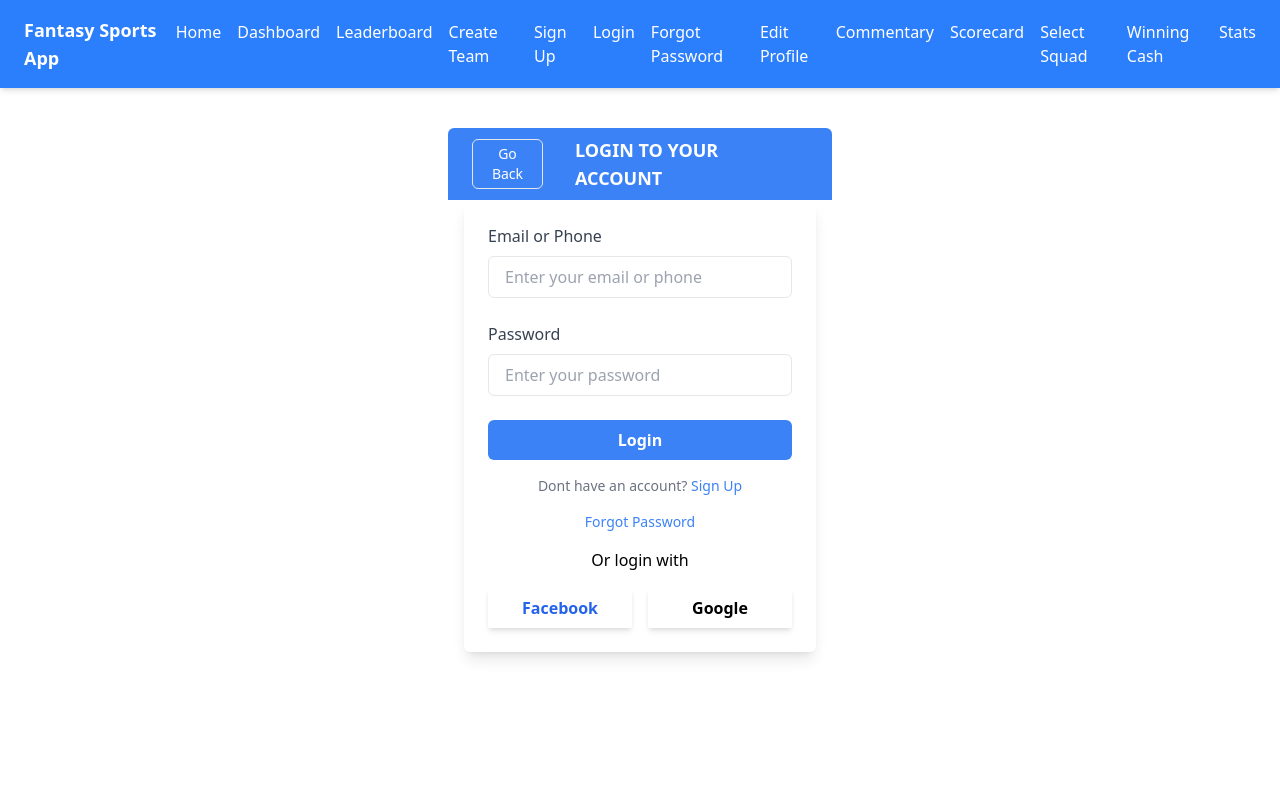
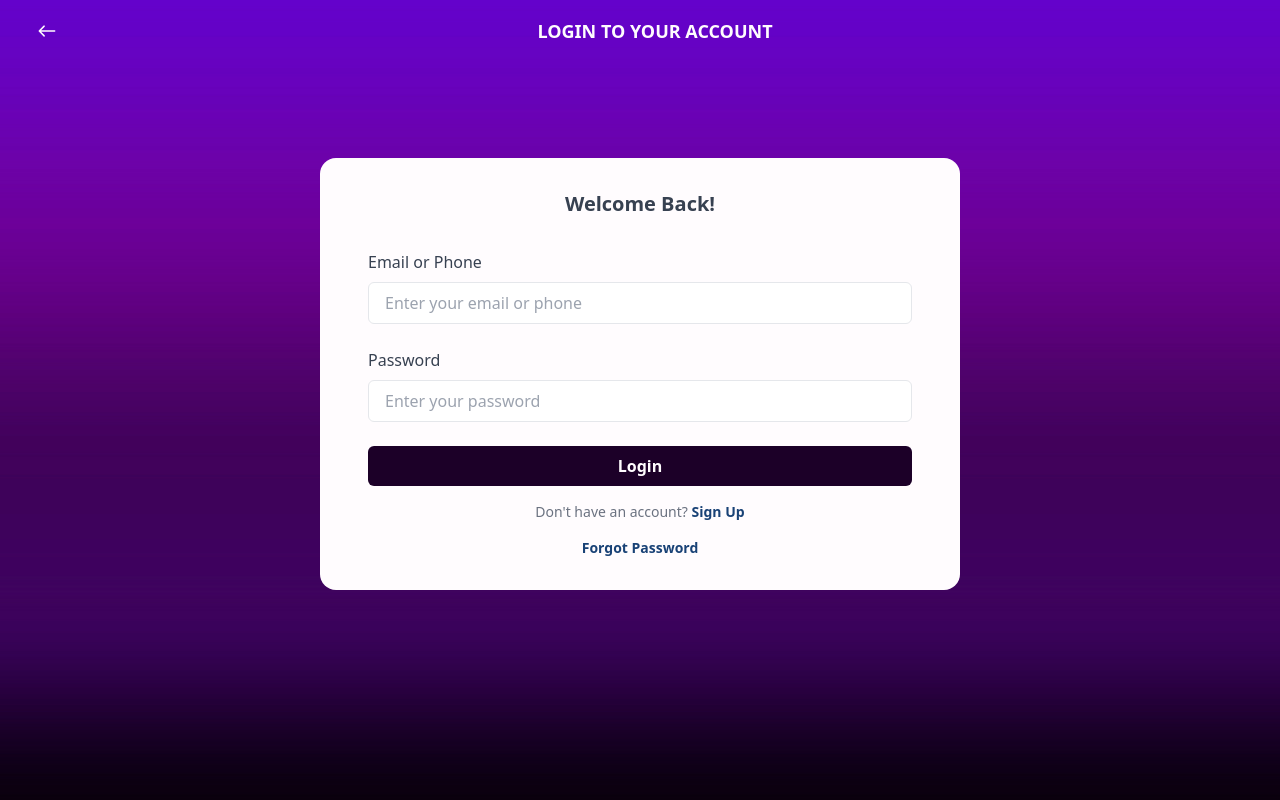
Before and after one commit to JithuPrabhakar/cric-pool, a React (Vite) app: page /login in a window 1280 px wide. Built offline with nearby package versions, Linux system fonts and the light colour scheme.

Commit message:
completes Login and Register

```diff
--- a/src/App.jsx
+++ b/src/App.jsx
@@ -1,5 +1,4 @@
 import { Route, BrowserRouter as Router, Routes } from 'react-router-dom'
-import './App.css'
 import Register from './pages/Register'
 import Home from './pages/Home'
 import Login from './pages/Login'
@@ -15,11 +14,16 @@ import SelectSquad from './pages/SelectSquad'
 import WinningCashDetails from './pages/WinningCashDetails'
 import Stats from './pages/Stats'
 import Navbar from './components/Navbar/Navbar'
+import background from './assets/background.jpg'
 
 function App() {
   return (
     <Router>
-      <Navbar />
+      <div
+        className='min-h-screen bg-cover bg-center'
+        style={{ backgroundImage: `url(${background})` }}
+      >
+        {/* <Navbar />*/}
         <Routes>
           <Route path='/' element={<Home />} />
           <Route path='/dashboard' element={<Dashboard />} />
@@ -33,9 +37,13 @@ function App() {
           <Route path='/commentary' element={<Commentary />} />
           <Route path='/scorecard' element={<Scorecard />} />
           <Route path='/select-squad' element={<SelectSquad />} />
-        <Route path='/winning-cash-details' element={<WinningCashDetails />} />
+          <Route
+            path='/winning-cash-details'
+            element={<WinningCashDetails />}
+          />
           <Route path='/stats' element={<Stats />} />
         </Routes>
+      </div>
     </Router>
   )
 }
--- /dev/null
+++ b/src/components/Loader/Loader.jsx
@@ -0,0 +1,18 @@
+const Loader = () => {
+  return (
+    <div
+      className='flex items-center justify-center h-screen bg-gradient-to-br
+                from-primary-500 via-russian-violet to-black'
+    >
+      <div
+        className='flex items-center justify-center rounded-full bg-white
+                  w-16 h-16 sm:w-20 sm:h-20 md:w-24 md:h-24 lg:w-32 lg:h-32 animate-pulse'
+      >
+        {/* Placeholder for the logo icon */}
+        <div className='w-8 h-8 sm:w-10 sm:h-10 md:w-12 md:h-12 lg:w-16 lg:h-16 bg-white rounded-full border-4 border-primary-600'></div>
+      </div>
+    </div>
+  )
+}
+
+export default Loader
--- /dev/null
+++ b/src/components/Login-Signup/Button.jsx
@@ -0,0 +1,12 @@
+const Button = ({ onClick, children, className }) => {
+  return (
+    <button
+      onClick={onClick}
+      className={`py-2 px-4 rounded-md font-semibold ${className}`}
+    >
+      {children}
+    </button>
+  )
+}
+
+export default Button
--- /dev/null
+++ b/src/components/Login-Signup/FormComponent.jsx
@@ -0,0 +1,68 @@
+import InputField from './InputField'
+import Button from './Button'
+import FormWrapper from './FormWrapper'
+import { NavLink } from 'react-router-dom'
+
+const FormComponent = ({
+  formType,
+  title,
+  buttonText,
+  alternateText,
+  redirectLink,
+}) => {
+  const isLogin = formType === 'login'
+
+  return (
+    <FormWrapper>
+      <h2 className='text-center text-xl font-semibold text-gray-700 mb-8'>
+        {title}
+      </h2>
+      <InputField
+        id={isLogin ? 'emailOrPhone' : 'email'}
+        label={isLogin ? 'Email or Phone' : 'Email Address'}
+        type={isLogin ? 'text' : 'email'}
+        placeholder={
+          isLogin ? 'Enter your email or phone' : 'Enter your email address'
+        }
+      />
+      {!isLogin && (
+        <InputField
+          id='phone'
+          label='Phone Number'
+          type='tel'
+          placeholder='Enter your phone number'
+        />
+      )}
+      <InputField
+        id='password'
+        label='Password'
+        type='password'
+        placeholder='Enter your password'
+      />
+      <Button className='w-full bg-primary-800 text-white hover:bg-primary-500'>
+        {buttonText}
+      </Button>
+      <p className='text-center text-gray-500 text-sm mt-4'>
+        {alternateText}{' '}
+        <NavLink
+          to={redirectLink}
+          className='text-blue cursor-pointer text-md font-semibold'
+        >
+          {isLogin ? 'Sign Up' : 'Login'}
+        </NavLink>
+      </p>
+      {isLogin && (
+        <p className='text-center text-gray-500 text-sm mt-4'>
+          <NavLink
+            to={'/forgot-password'}
+            className='text-blue cursor-pointer text-md font-semibold'
+          >
+            Forgot Password
+          </NavLink>
+        </p>
+      )}
+    </FormWrapper>
+  )
+}
+
+export default FormComponent
--- /dev/null
+++ b/src/components/Login-Signup/FormWrapper.jsx
@@ -0,0 +1,9 @@
+const FormWrapper = ({ children }) => {
+  return (
+    <div className='w-full h-screen py-8 px-12 bg-white rounded-2xl sm:mt-24 sm:w-[640px] sm:h-fit'>
+      {children}
+    </div>
+  )
+}
+
+export default FormWrapper
--- /dev/null
+++ b/src/components/Login-Signup/Header.jsx
@@ -0,0 +1,19 @@
+import { NavLink } from 'react-router-dom'
+import { IoIosArrowRoundBack } from 'react-icons/io'
+
+const Header = ({ title }) => {
+  return (
+    <div className=' text-white items-center w-full py-4 px-8 flex'>
+      <button className='text-3xl'>
+        <NavLink to={'/'}>
+          <IoIosArrowRoundBack />
+        </NavLink>
+      </button>
+      <h3 className='font-bold text-lg uppercase text-center w-full'>
+        {title}
+      </h3>
+    </div>
+  )
+}
+
+export default Header
--- /dev/null
+++ b/src/components/Login-Signup/InputField.jsx
@@ -0,0 +1,17 @@
+const InputField = ({ id, label, type, placeholder }) => {
+  return (
+    <div className='mb-6'>
+      <label htmlFor={id} className='block text-gray-700 font-medium mb-2'>
+        {label}
+      </label>
+      <input
+        id={id}
+        type={type}
+        placeholder={placeholder}
+        className='w-full px-4 py-2 border rounded-md focus:outline-none focus:ring-2 focus:ring-primary-500'
+      />
+    </div>
+  )
+}
+
+export default InputField
--- a/src/components/Navbar/Navbar.jsx
+++ b/src/components/Navbar/Navbar.jsx
@@ -1,100 +1,92 @@
 import { NavLink } from 'react-router-dom'
+import { useState } from 'react'
+import { FiMenu, FiX } from 'react-icons/fi'
 
 const Navbar = () => {
+  const [isOpen, setIsOpen] = useState(false)
+
+  const toggleMenu = () => {
+    setIsOpen(!isOpen)
+  }
+
   return (
-    <nav className='bg-primary-500 text-white py-4 shadow-md'>
-      <div className='container mx-auto flex justify-between items-center px-6'>
+    <nav className='bg-primary-500 text-white shadow-md'>
+      <div className='flex justify-between items-center px-6 py-4'>
         <h1 className='text-lg font-semibold'>Fantasy Sports App</h1>
-        <div className='flex gap-4'>
-          {/* Add NavLinks for each route */}
+        <button
+          onClick={toggleMenu}
+          className='block md:hidden text-white text-2xl focus:outline-none'
+        >
+          {isOpen ? <FiX /> : <FiMenu />}
+        </button>
+        <div
+          className={`${
+            isOpen ? 'block' : 'hidden'
+          } md:flex md:items-center md:gap-6 absolute md:static bg-primary-500 top-full left-0 w-full md:w-auto md:bg-transparent z-50`}
+        >
           <NavLink
             to='/'
-            className='hover:underline'
-            activeClassName='font-bold underline'
+            className='block px-6 py-2 hover:bg-primary-700 md:hover:bg-transparent md:hover:underline'
           >
             Home
           </NavLink>
           <NavLink
             to='/dashboard'
-            className='hover:underline'
-            activeClassName='font-bold underline'
+            className='block px-6 py-2 hover:bg-primary-700 md:hover:bg-transparent md:hover:underline'
           >
             Dashboard
           </NavLink>
           <NavLink
             to='/leaderboard'
-            className='hover:underline'
-            activeClassName='font-bold underline'
+            className='block px-6 py-2 hover:bg-primary-700 md:hover:bg-transparent md:hover:underline'
           >
             Leaderboard
           </NavLink>
           <NavLink
             to='/create-team'
-            className='hover:underline'
-            activeClassName='font-bold underline'
+            className='block px-6 py-2 hover:bg-primary-700 md:hover:bg-transparent md:hover:underline'
           >
             Create Team
           </NavLink>
           <NavLink
             to='/signup'
-            className='hover:underline'
-            activeClassName='font-bold underline'
+            className='block px-6 py-2 hover:bg-primary-700 md:hover:bg-transparent md:hover:underline'
           >
             Sign Up
           </NavLink>
           <NavLink
             to='/login'
-            className='hover:underline'
-            activeClassName='font-bold underline'
+            className='block px-6 py-2 hover:bg-primary-700 md:hover:bg-transparent md:hover:underline'
           >
             Login
           </NavLink>
           <NavLink
-            to='/forgot-password'
-            className='hover:underline'
-            activeClassName='font-bold underline'
-          >
-            Forgot Password
-          </NavLink>
-          <NavLink
-            to='/edit-profile'
-            className='hover:underline'
-            activeClassName='font-bold underline'
-          >
-            Edit Profile
-          </NavLink>
-          <NavLink
             to='/commentary'
-            className='hover:underline'
-            activeClassName='font-bold underline'
+            className='block px-6 py-2 hover:bg-primary-700 md:hover:bg-transparent md:hover:underline'
           >
             Commentary
           </NavLink>
           <NavLink
             to='/scorecard'
-            className='hover:underline'
-            activeClassName='font-bold underline'
+            className='block px-6 py-2 hover:bg-primary-700 md:hover:bg-transparent md:hover:underline'
           >
             Scorecard
           </NavLink>
           <NavLink
             to='/select-squad'
-            className='hover:underline'
-            activeClassName='font-bold underline'
+            className='block px-6 py-2 hover:bg-primary-700 md:hover:bg-transparent md:hover:underline'
           >
             Select Squad
           </NavLink>
           <NavLink
             to='/winning-cash-details'
-            className='hover:underline'
-            activeClassName='font-bold underline'
+            className='block px-6 py-2 hover:bg-primary-700 md:hover:bg-transparent md:hover:underline'
           >
             Winning Cash
           </NavLink>
           <NavLink
             to='/stats'
-            className='hover:underline'
-            activeClassName='font-bold underline'
+            className='block px-6 py-2 hover:bg-primary-700 md:hover:bg-transparent md:hover:underline'
           >
             Stats
           </NavLink>
--- a/src/pages/Login.jsx
+++ b/src/pages/Login.jsx
@@ -1,77 +1,30 @@
-import { NavLink } from 'react-router-dom'
+import { useEffect, useState } from 'react'
+import Loader from '../components/Loader/Loader'
+import Header from '../components/Login-Signup/Header'
+import FormComponent from '../components/Login-Signup/FormComponent'
 
 const Login = () => {
+  const [loading, setLoading] = useState(true)
+
+  useEffect(() => {
+    const timer = setTimeout(() => setLoading(false), 2000)
+    return () => clearTimeout(timer) // Cleanup timer
+  }, [])
+
+  if (loading) {
+    return <Loader />
+  }
+
   return (
-    <div className='w-96 mx-auto mt-10'>
-      <div className='bg-blue-500 text-white flex gap-8 items-center px-6 py-2 rounded-t-md'>
-        <button className='border border-1 px-2 py-1 rounded-md text-sm'>
-          <NavLink to={'/'}>Go Back</NavLink>
-        </button>
-        <h2 className='font-semibold text-lg'>LOGIN TO YOUR ACCOUNT</h2>
-      </div>
-
-      <div className='p-6 bg-white rounded-md shadow-lg w-[22rem] mx-auto'>
-        <div className='mb-6'>
-          <label
-            htmlFor='emailOrPhone'
-            className='block text-gray-700 font-medium mb-2'
-          >
-            Email or Phone
-          </label>
-          <input
-            id='emailOrPhone'
-            type='text'
-            placeholder='Enter your email or phone'
-            className='w-full px-4 py-2 border rounded-md focus:outline-none focus:ring-2 focus:ring-blue-500'
-          />
-        </div>
-
-        <div className='mb-6'>
-          <label
-            htmlFor='password'
-            className='block text-gray-700 font-medium mb-2'
-          >
-            Password
-          </label>
-          <input
-            id='password'
-            type='password'
-            placeholder='Enter your password'
-            className='w-full px-4 py-2 border rounded-md focus:outline-none focus:ring-2 focus:ring-blue-500'
-          />
-        </div>
-
-        <button className='w-full bg-blue-500 text-white py-2 rounded-md font-semibold hover:bg-blue-600'>
-          Login
-        </button>
-
-        <p className='text-center text-gray-500 text-sm mt-4'>
-          Dont have an account?{' '}
-          <NavLink to={'/signup'} className='text-blue-500 cursor-pointer'>
-            Sign Up
-          </NavLink>
-        </p>
-
-        <p className='text-center text-gray-500 text-sm mt-4'>
-          <NavLink
-            to='/forgot-password'
-            className='text-blue-500 cursor-pointer'
-          >
-            Forgot Password
-          </NavLink>
-        </p>
-
-        <p className='text-center my-4'>Or login with</p>
-
-        <div className='flex gap-4'>
-          <button className='shadow-md py-2 w-full text-blue-600 font-semibold'>
-            Facebook
-          </button>
-          <button className='shadow-md py-2 w-full font-semibold'>
-            Google
-          </button>
-        </div>
-      </div>
+    <div className='w-full h-screen flex flex-col items-center'>
+      <Header title={'Login to your account'} />
+      <FormComponent
+        formType='login'
+        title='Welcome Back!'
+        buttonText='Login'
+        alternateText="Don't have an account?"
+        redirectLink='/signup'
+      />
     </div>
   )
 }
--- a/src/pages/Register.jsx
+++ b/src/pages/Register.jsx
@@ -1,85 +1,30 @@
-import { NavLink } from 'react-router-dom'
+import { useEffect, useState } from 'react'
+import Loader from '../components/Loader/Loader'
+import Header from '../components/Login-Signup/Header'
+import FormComponent from '../components/Login-Signup/FormComponent'
 
 const Register = () => {
+  const [loading, setLoading] = useState(true)
+
+  useEffect(() => {
+    const timer = setTimeout(() => setLoading(false), 2000)
+    return () => clearTimeout(timer) // Cleanup timer
+  }, [])
+
+  if (loading) {
+    return <Loader />
+  }
+
   return (
-    <div className='w-96 mx-auto mt-10'>
-      {/* Header Section */}
-      <div className='bg-primary-500 text-white flex gap-8 items-center px-6 py-2 rounded-t-md'>
-        <button className='border border-1 px-2 py-1 rounded-md text-sm'>
-          <NavLink to={'/'}>Go Back</NavLink>
-        </button>
-        <h2 className='font-semibold text-lg'>SIGN UP TO PLAY</h2>
-      </div>
-
-      {/* Form Section */}
-      <div className='p-6 bg-white rounded-md shadow-lg w-[22rem] mx-auto'>
-        <div className='mb-6'>
-          <label
-            htmlFor='email'
-            className='block text-gray-700 font-medium mb-2'
-          >
-            Email Address
-          </label>
-          <input
-            id='email'
-            type='email'
-            placeholder='Enter your email'
-            className='w-full px-4 py-2 border rounded-md focus:outline-none focus:ring-2 focus:ring-primary-500'
-          />
-        </div>
-
-        <div className='mb-6'>
-          <label
-            htmlFor='phone'
-            className='block text-gray-700 font-medium mb-2'
-          >
-            Phone Number
-          </label>
-          <input
-            id='phone'
-            type='tel'
-            placeholder='Enter your phone number'
-            className='w-full px-4 py-2 border rounded-md focus:outline-none focus:ring-2 focus:ring-primary-500'
-          />
-        </div>
-
-        <div className='mb-6'>
-          <label
-            htmlFor='password'
-            className='block text-gray-700 font-medium mb-2'
-          >
-            Password
-          </label>
-          <input
-            id='password'
-            type='password'
-            placeholder='Enter your password'
-            className='w-full px-4 py-2 border rounded-md focus:outline-none focus:ring-2 focus:ring-primary-500'
-          />
-        </div>
-
-        <button className='w-full bg-primary-500 text-white py-2 rounded-md font-semibold hover:bg-primary-600'>
-          Sign Up
-        </button>
-
-        <p className='text-center text-gray-500 text-sm mt-4'>
-          Already have an account?{' '}
-          <NavLink to={'/login'} className='text-primary-500 cursor-pointer'>
-            Login
-          </NavLink>
-        </p>
-
-        <p className='text-center my-4'>Or sign up with</p>
-
-        <div className='flex gap-4'>
-          <button className='shadow-md py-2 w-full text-blue-600 font-semibold'>
-            Facebook
-          </button>
-          <button className='shadow-md py-2 w-full font-semibold'>
-            Google
-          </button>
-        </div>
-      </div>
+    <div className='w-full h-screen flex flex-col items-center'>
+      <Header title={'Create a new account'} />
+      <FormComponent
+        formType='register'
+        title='Sign Up to Play'
+        buttonText='Sign Up'
+        alternateText='Already have an account?'
+        redirectLink='/login'
+      />
     </div>
   )
 }
```
Also changed, not shown: src/pages/Home.jsx (+6 -18 lines), tailwind.config.js (+19 -10 lines), src/assets/background.jpg (added). Lines whose indentation alone changed are shown as unchanged.
